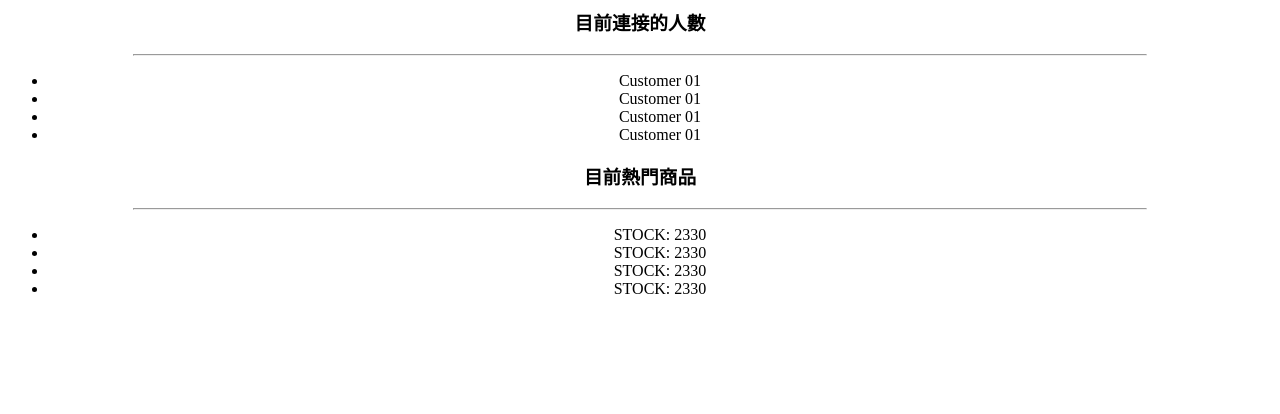
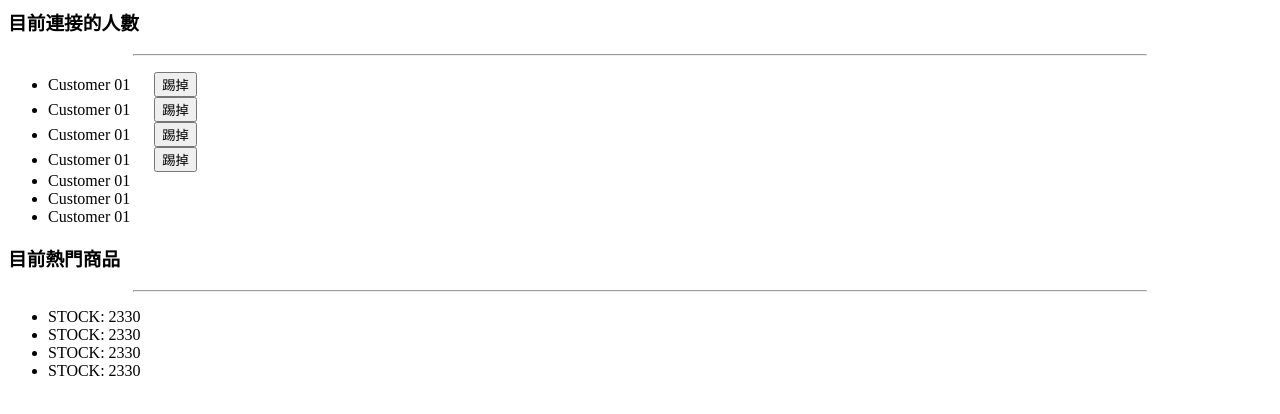
Before and after one commit to ehcoolguy/ehcoolguy.github.io, a plain HTML site: page index.html in a window 1280 px wide. Drawn offline with Linux system fonts and the light colour scheme.

Commit message:
Sample index.html modified. Added button.

```diff
--- a/index.html
+++ b/index.html
@@ -3,11 +3,14 @@
     <title>This is a test page.</title>
   </head>
   <body>
-    <div id="content" align="center" />
+    <div id="content">
     <h3>目前連接的人數</h3>
     <hr width="80%" align="center" />
     <ul>
-      <li>Customer 01</li>
+      <li>Customer 01 &nbsp;&nbsp;&nbsp;&nbsp; <button>踢掉</button></li>
+      <li>Customer 01 &nbsp;&nbsp;&nbsp;&nbsp; <button>踢掉</button></li>
+      <li>Customer 01 &nbsp;&nbsp;&nbsp;&nbsp; <button>踢掉</button></li>
+      <li>Customer 01 &nbsp;&nbsp;&nbsp;&nbsp; <button>踢掉</button></li>
       <li>Customer 01</li>
       <li>Customer 01</li>
       <li>Customer 01</li>
```
